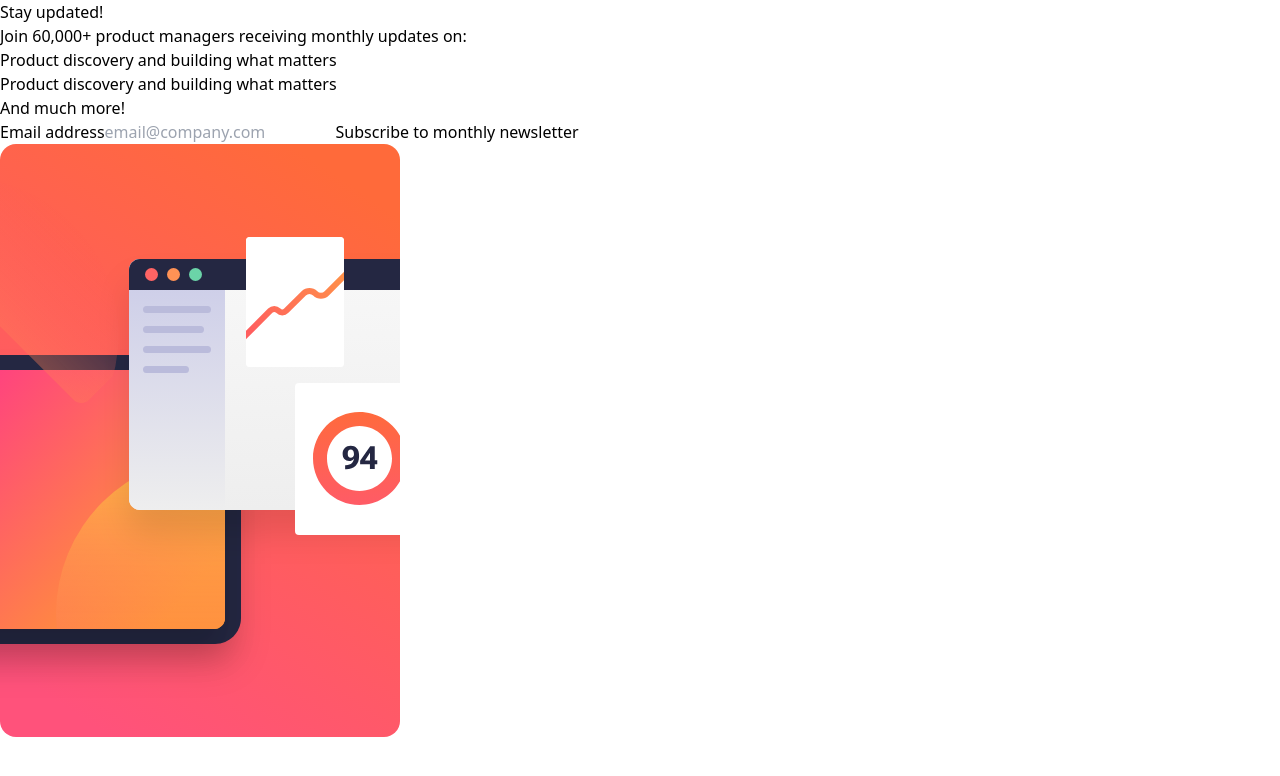
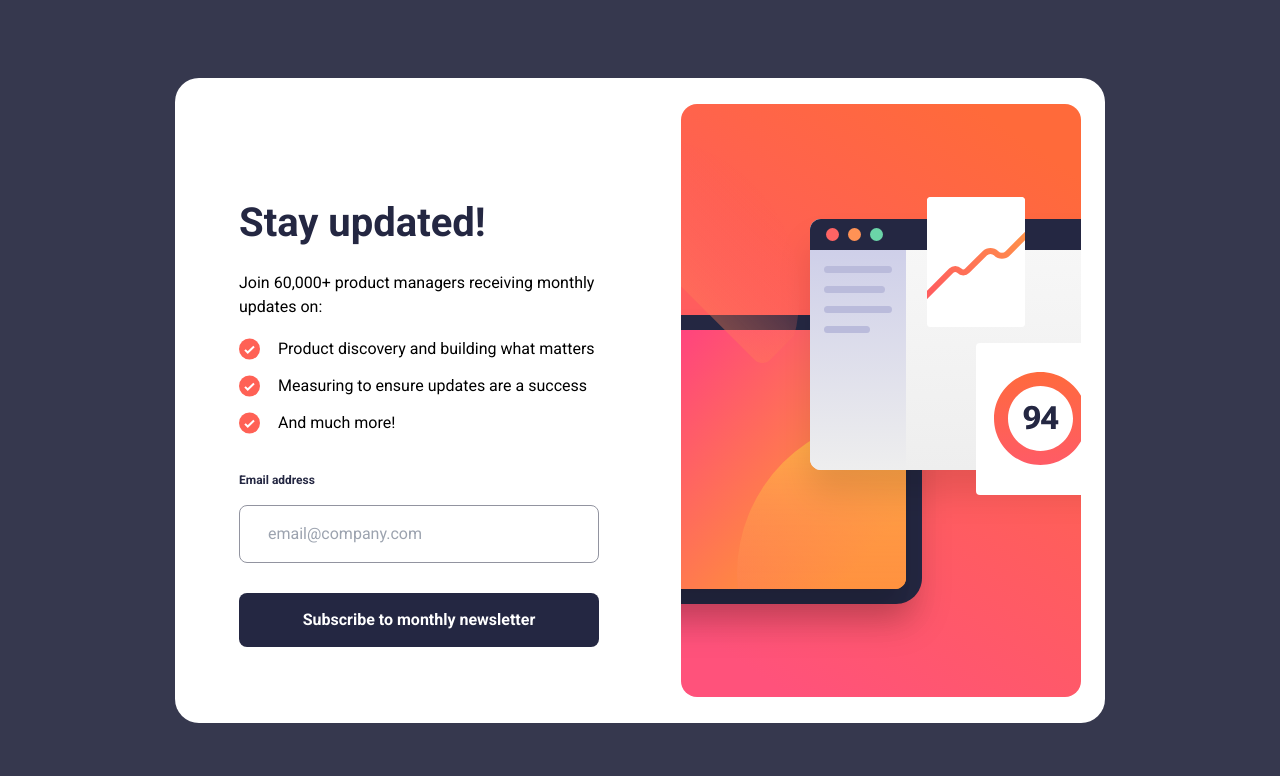
Before and after one commit to Matt3021/newsletter-sign-up, a Next.js app: page / in a window 1280 px wide. Shown: the top 776 px of the page. Built offline with nearby package versions, Linux system fonts and the light colour scheme.

Commit message:
Adding styles to the page

```diff
--- a/pages/_app.tsx
+++ b/pages/_app.tsx
@@ -1,6 +1,21 @@
 import '@/styles/globals.css'
 import type { AppProps } from 'next/app'
+import { Roboto } from 'next/font/google'
+
+const roboto = Roboto({
+  weight: ['400', '700'],
+  subsets: ['latin'],
+})
 
 export default function App({ Component, pageProps }: AppProps) {
-  return <Component {...pageProps} />
+  return (
+    <>
+      <style jsx global>{`
+        html {
+          font-family: ${roboto.style.fontFamily};
+        }
+      `}</style>
+      <Component {...pageProps} />
+    </>
+  )
 }
--- a/pages/api/hello.ts
+++ /dev/null
@@ -1,13 +0,0 @@
-// Next.js API route support: https://nextjs.org/docs/api-routes/introduction
-import type { NextApiRequest, NextApiResponse } from 'next'
-
-type Data = {
-  name: string
-}
-
-export default function handler(
-  req: NextApiRequest,
-  res: NextApiResponse<Data>
-) {
-  res.status(200).json({ name: 'John Doe' })
-}
--- a/pages/index.tsx
+++ b/pages/index.tsx
@@ -1,28 +1,58 @@
 import Image from 'next/image'
 import illustrationSignUpDesktop from '@/public/illustration-sign-up-desktop.svg'
+import iconList from '@/public/icon-list.svg'
 
 const Home = () => {
   return (
-    <main>
-      <div className="modal">
-        <div className="left-side">
-          <h1>Stay updated!</h1>
-          <p>Join 60,000+ product managers receiving monthly updates on:</p>
+    <main className="bg-charcoalGrey flex justify-center items-center h-screen">
+      <div className="modal bg-white w-[930px] h-[645px] rounded-3xl flex">
+        <div className="left-side ml-16 mt-[115px] w-[360px] mr-[70px]">
+          <h1 className="text-[40px] text-darkSlateGray font-bold mb-[18px]">
+            Stay updated!
+          </h1>
+          <p className="mb-[18px] ">
+            Join 60,000+ product managers receiving monthly updates on:
+          </p>
           <ul>
-            <li>Product discovery and building what matters</li>
-            <li>Product discovery and building what matters</li>
-            <li>And much more!</li>
+            <li className="flex mb-[13px]">
+              <Image src={iconList} alt="Icon list" />
+              <span className="ml-[18px]">
+                Product discovery and building what matters
+              </span>
+            </li>
+            <li className="flex mb-[13px]">
+              <Image src={iconList} alt="Icon list" />
+              <span className="ml-[18px]">
+                Measuring to ensure updates are a success
+              </span>
+            </li>
+            <li className="flex mb-[13px]">
+              <Image src={iconList} alt="Icon list" />
+              <span className="ml-[18px]">And much more!</span>
+            </li>
           </ul>
-          <form action="" method="post">
-            <label htmlFor="email">
-              Email address
-              <input type="text" name="email" placeholder="email@company.com" />
+          <form action="" method="post" className="mt-[32px] ">
+            <label htmlFor="email" className="">
+              <span className="font-bold text-xs text-darkSlateGray">
+                Email address
+              </span>
+              <br />
+              <input
+                type="text"
+                name="email"
+                placeholder="email@company.com"
+                className="h-[54px] w-full border-solid border-grey border-[1px] rounded-lg p-7 mt-[14px] mb-[30px] focus:outline-none focus:border-darkSlateGray"
+              />
             </label>
 
-            <input type="button" value="Subscribe to monthly newsletter" />
+            <input
+              type="button"
+              value="Subscribe to monthly newsletter"
+              className="h-[54px] w-full rounded-lg text-white font-bold bg-darkSlateGray hover:bg-gradient-to-r from-[#fe527a] to-tomato hover:transition-all"
+            />
           </form>
         </div>
-        <div className="right-side">
+        <div className="right-side flex justify-center items-center ml-3">
           <Image src={illustrationSignUpDesktop} alt="Illustration Image" />
         </div>
       </div>
--- a/tailwind.config.js
+++ b/tailwind.config.js
@@ -16,11 +16,11 @@ module.exports = {
         tomato: 'hsl(4, 100%, 67%)',
         darkSlateGray: 'hsl(234, 29%, 20%)',
         charcoalGrey: 'hsl(235, 18%, 26%)',
-        grey: 'hsl(231, 7%, 60%)'
+        grey: 'hsl(231, 7%, 60%)',
       },
       screens: {
-        sm: {max: '375px'}
-      }
+        sm: { max: '375px' },
+      },
     },
   },
   plugins: [],
```
